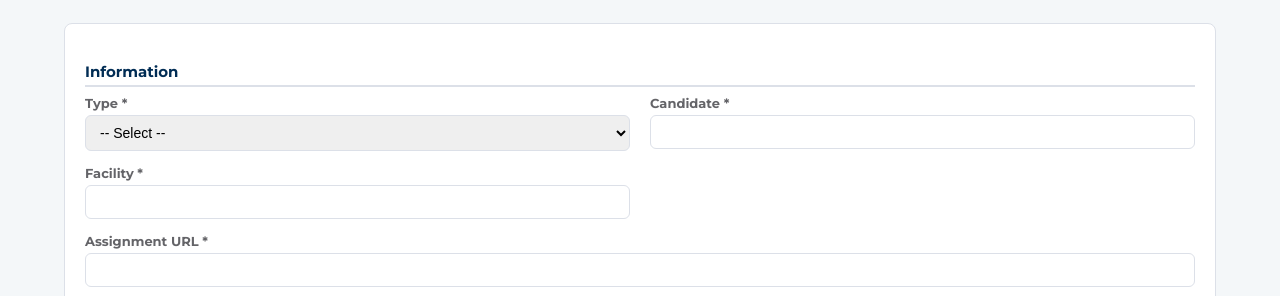
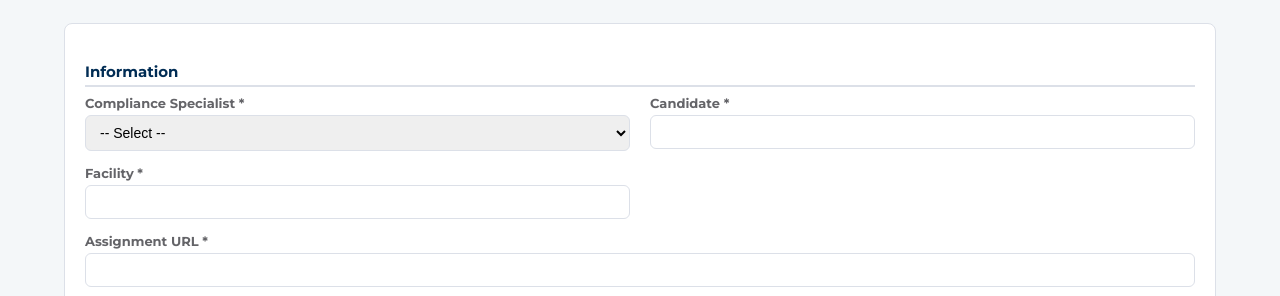
Before and after one commit to eitanmargolis/toa-escalations-portal, a Flask app: page /escalations/new in a window 1280 px wide. Shown: the part 187-483 px from the top of the page. Run offline with Flask 3, Linux system fonts and the light colour scheme; the visitor is signed in with stand-in values (Sample User, id 1); data comes from the database, SQL or seed files in the repository; some web fonts are replaced.

Commit message:
Make Compliance Specialist optional for Clinical escalation types

```diff
--- a/app.py
+++ b/app.py
@@ -261,17 +261,19 @@ def new_escalation():
             created_by_id=current_user.id,
         )
 
-        # Required field validation
+      # Required field validation
         required_missing = []
         for label, val in [
             ("Type", esc.type), ("Candidate", esc.candidate),
             ("Facility", esc.facility), ("Assignment URL", esc.assignment_url),
             ("Discussed with Coast Manager", esc.discussed_with_manager),
             ("Recruiter", esc.recruiter_id), ("Sales Rep", esc.sales_rep_id),
-            ("Compliance Specialist", esc.compliance_specialist_id),
         ]:
             if not val:
                 required_missing.append(label)
+        # Compliance Specialist is not required for Clinical - Traveler/Client Initiated
+        if esc.type not in CLINICAL_TYPES and not esc.compliance_specialist_id:
+            required_missing.append("Compliance Specialist")
         if esc.type in CLINICAL_TYPES and not esc.subtype:
             required_missing.append("Subtype")
 
--- a/models.py
+++ b/models.py
@@ -172,7 +172,7 @@ class Escalation(db.Model):
     sales_rep_id = db.Column(db.Integer, db.ForeignKey("users.id"), nullable=False)
     sales_rep = db.relationship("User", foreign_keys=[sales_rep_id])
 
-    compliance_specialist_id = db.Column(db.Integer, db.ForeignKey("users.id"), nullable=False)
+    compliance_specialist_id = db.Column(db.Integer, db.ForeignKey("users.id"), nullable=True)  # not required for   	Clinical types
     compliance_specialist = db.relationship("User", foreign_keys=[compliance_specialist_id])
 
     recruiter_manager_id = db.Column(db.Integer, db.ForeignKey("users.id"), nullable=True)
--- a/templates/escalation_form.html
+++ b/templates/escalation_form.html
@@ -6,10 +6,10 @@
   <div class="section-header">Information</div>
   <div class="form-grid">
     <div>
-      <label>Type *</label>
-      <select name="type" id="typeField" required>
+      <label>Compliance Specialist<span id="complianceRequiredMark"> *</span></label>
+      <select name="compliance_specialist_id" id="complianceField">
         <option value="">-- Select --</option>
-        {% for t in types %}<option value="{{ t }}">{{ t }}</option>{% endfor %}
+        {% for u in compliance_specialists %}<option value="{{ u.id }}">{{ u.full_name }}</option>{% endfor %}
       </select>
     </div>
     <div id="subtypeWrapper" style="display:none;">
@@ -137,10 +137,14 @@ const CLINICAL_TYPES = {{ clinical_types|tojson }};
 const typeField = document.getElementById('typeField');
 const subtypeWrapper = document.getElementById('subtypeWrapper');
 const subtypeField = document.getElementById('subtypeField');
+const complianceField = document.getElementById('complianceField');
+const complianceRequiredMark = document.getElementById('complianceRequiredMark');
 
 function syncSubtype() {
   const type = typeField.value;
-  if (CLINICAL_TYPES.includes(type)) {
+  const isClinical = CLINICAL_TYPES.includes(type);
+
+  if (isClinical) {
     subtypeWrapper.style.display = '';
     subtypeField.required = true;
     const options = SUBTYPES_BY_TYPE[type] || [];
@@ -150,8 +154,11 @@ function syncSubtype() {
     subtypeField.required = false;
     subtypeField.innerHTML = '<option value=""></option>';
   }
+
+  // Compliance Specialist is not required for Clinical - Traveler/Client Initiated
+  complianceField.required = !isClinical;
+  complianceRequiredMark.style.display = isClinical ? 'none' : '';
 }
 typeField.addEventListener('change', syncSubtype);
 syncSubtype();
-</script>
-{% endblock %}
+</script>{% endblock %}
```
